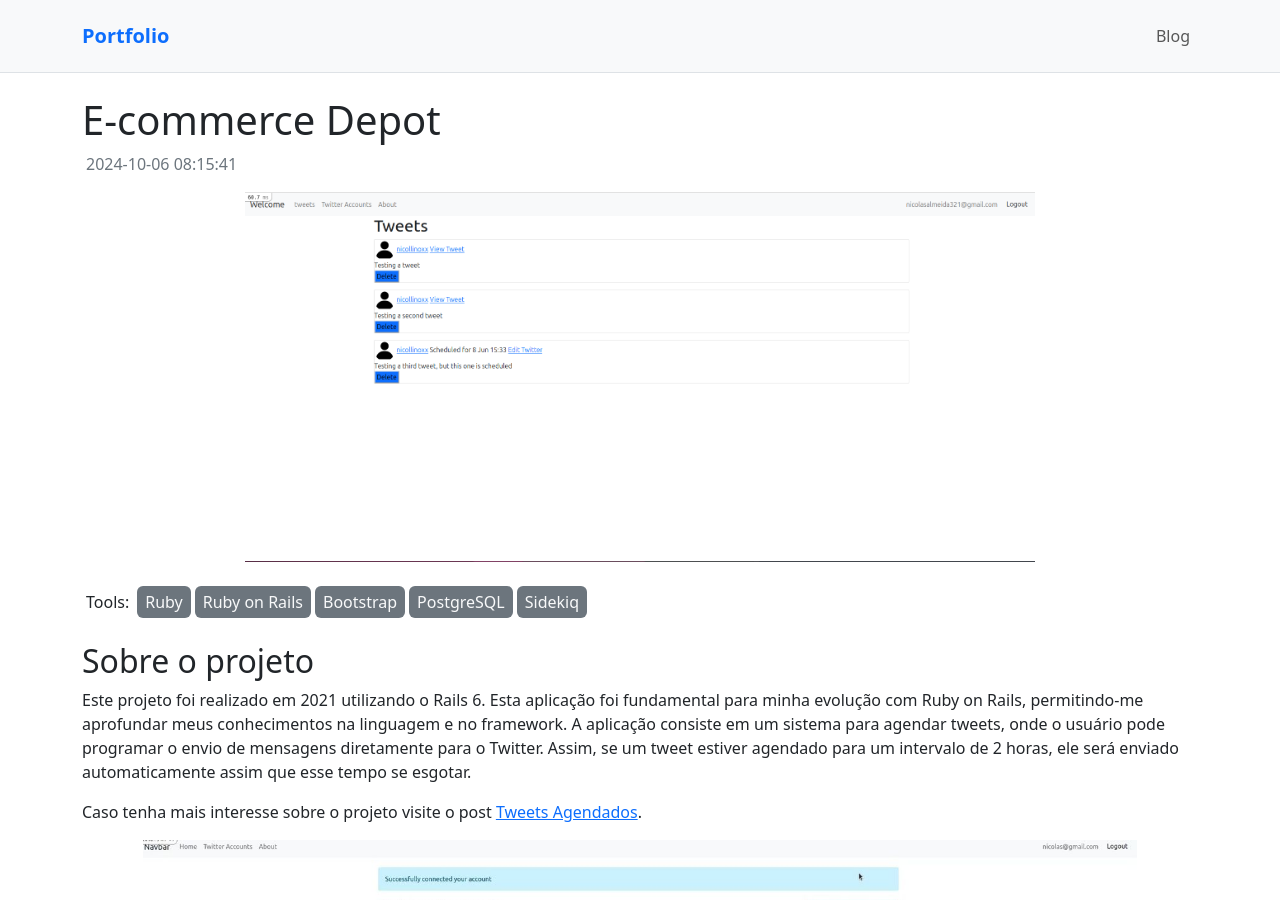
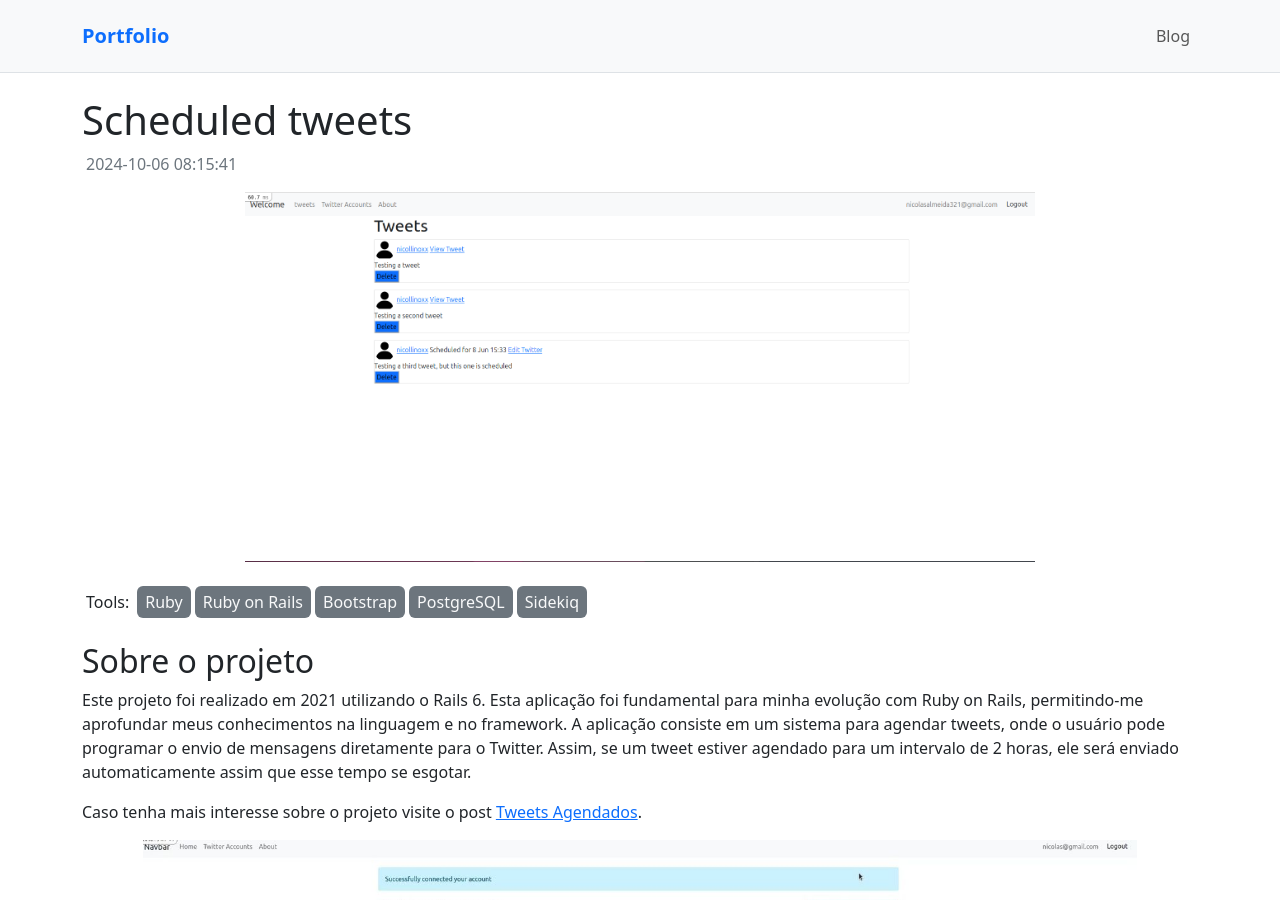
Before and after one commit to nicollinoxx/portfolio, a Jekyll site: the page built from _projects/scheduled_tweets.html, in a window 1280 px wide and 900 px high. Built offline with Jekyll 4.4.1, drawn with Linux system fonts in a browser that asks for light colours.

Commit message:
Fix title for 'scheduled tweets' project

```diff
--- a/_projects/scheduled_tweets.html
+++ b/_projects/scheduled_tweets.html
@@ -1,6 +1,6 @@
 ---
 layout:      project
-title:       "E-commerce Depot"
+title:       "Scheduled tweets"
 thumbnail:   "/attachments/projects/scheduled_tweets/thumbnail/index_tweets.png"
 website:     null
 date:        2024-10-06 11:15:41 +0300
```
